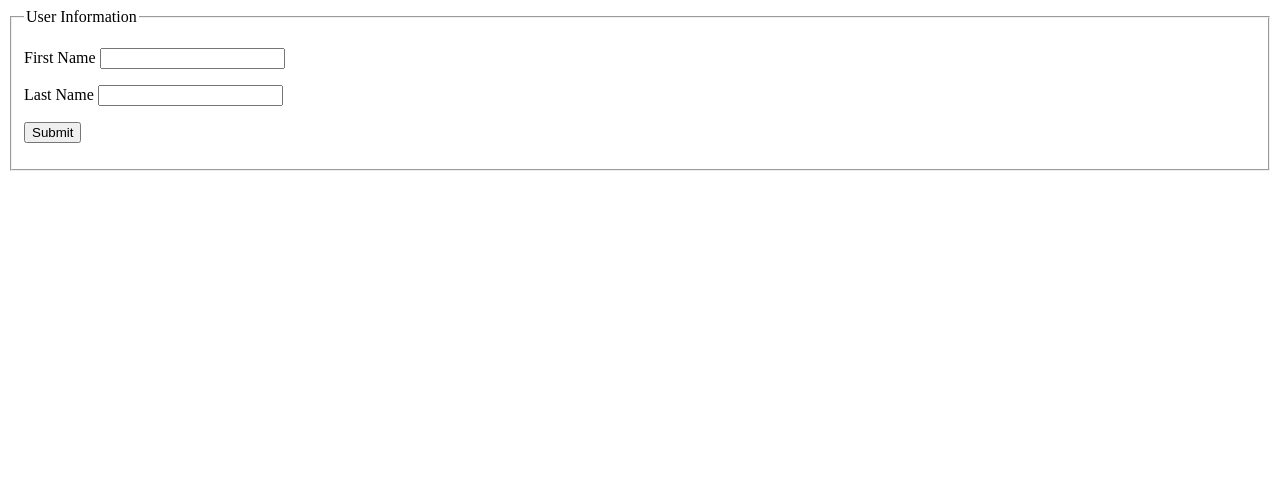
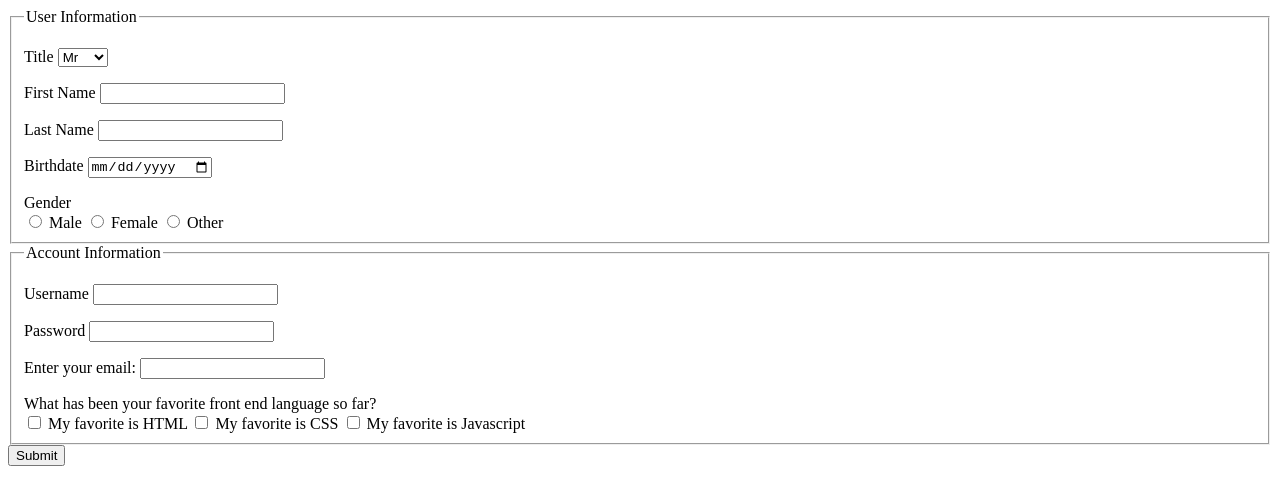
Before and after one commit to ngarland-rrc/nick_garland_module4_survey-form, a plain HTML site: page index.html in a window 1280 px wide. Drawn offline with Linux system fonts and the light colour scheme.

Commit message:
Feat: added the structure of the form by including inputs such as text, date, email, radio buttons, password, dropdown select and checkbox

```diff
--- a/index.html
+++ b/index.html
@@ -11,8 +11,18 @@
 <body>
     <main>
         <form id="user-survey">
-            <fieldset>
+            <fieldset class="user_info">
                 <legend>User Information</legend>
+                <p class="peronal_title">
+                    <label for="personal_title_field">Title</label>
+                    <select name="title" id="personal_title_field">
+                        <option value="mr">Mr</option>
+                        <option value="mrs">Mrs</option>
+                        <option value="miss">Miss</option>
+                        <option value="Ms">Ms</option>
+                        <option value="dr">Dr</option>
+                    </select>
+                </p>
                 <p class="first-name">
                     <label for="first-name_field">First Name</label>
                     <input type="text" name="first-name" id="first-name_field">
@@ -21,11 +31,50 @@
                     <label for="last-name_field">Last Name</label>
                     <input type="text" name="last-name" id="first-name_field">
                 </p>
+                <p class="birthdate">
+                    <label for="birthdate_field">Birthdate</label>
+                    <input type="date" name="birthdate" id="birthdate_field">
+                </p>
+                <div class="gender_input">
+                    <label for="gender">Gender</label>
+                    <div class="radio_group">
+                        <label for="male">
+                            <input type="radio" id="male" name="gender" value="Male"> Male
+                        </label>
+                        <label for="female">
+                            <input type="radio" id="female" name="gender" value="Female"> Female
+                        </label>
+                        <label for="other">
+                            <input type="radio" id="other" name="gender" value="Other"> Other
+                        </label>
+                    </div>
+                </div>
+            </fieldset>
+            <fieldset class="account_info">
+                <legend>Account Information</legend>
+                <p class="user-name">
+                    <label for="user-name_field">Username</label>
+                    <input type="text" name="user-name" id="user-name_field">
+                </p>
                 <p>
-                    <input type="submit" value="Submit">
+                    <label for="pwd">Password</label>
+                    <input type="password" id="pwd" name="pwd">
                 </p>
+                <p>
+                    <label for="email">Enter your email:</label>
+                    <input type="email" id="email" name="email">
+                </p>
+                <div>
+                    <label for="checkbox_field">What has been your favorite front end language so far?</label><br>
+                    <input type="checkbox" id="html" name="favorite_language" value="HTML">
+                    <label for="html"> My favorite is HTML</label>
+                    <input type="checkbox" id="css" name="favorite_language" value="CSS">
+                    <label for="css"> My favorite is CSS</label>
+                    <input type="checkbox" id="javascript" name="favorite_language" value="Javascript">
+                    <label for="javascript"> My favorite is Javascript</label>
+                </div>
             </fieldset>
-
+            <input type="submit" value="Submit">
         </form>
     </main>
     <script src="./script.js"></script>
--- a/script.js
+++ b/script.js
@@ -1,6 +1,6 @@
 const userFormNode = document.querySelector("#user-survey");
 
-userFormNode.addEventListener("submit", (eventObj) => {
-    eventObj.preventDefault();
+//userFormNode.addEventListener("submit", (eventObj) => {
+//eventObj.preventDefault();
 
-})
+//})
```
